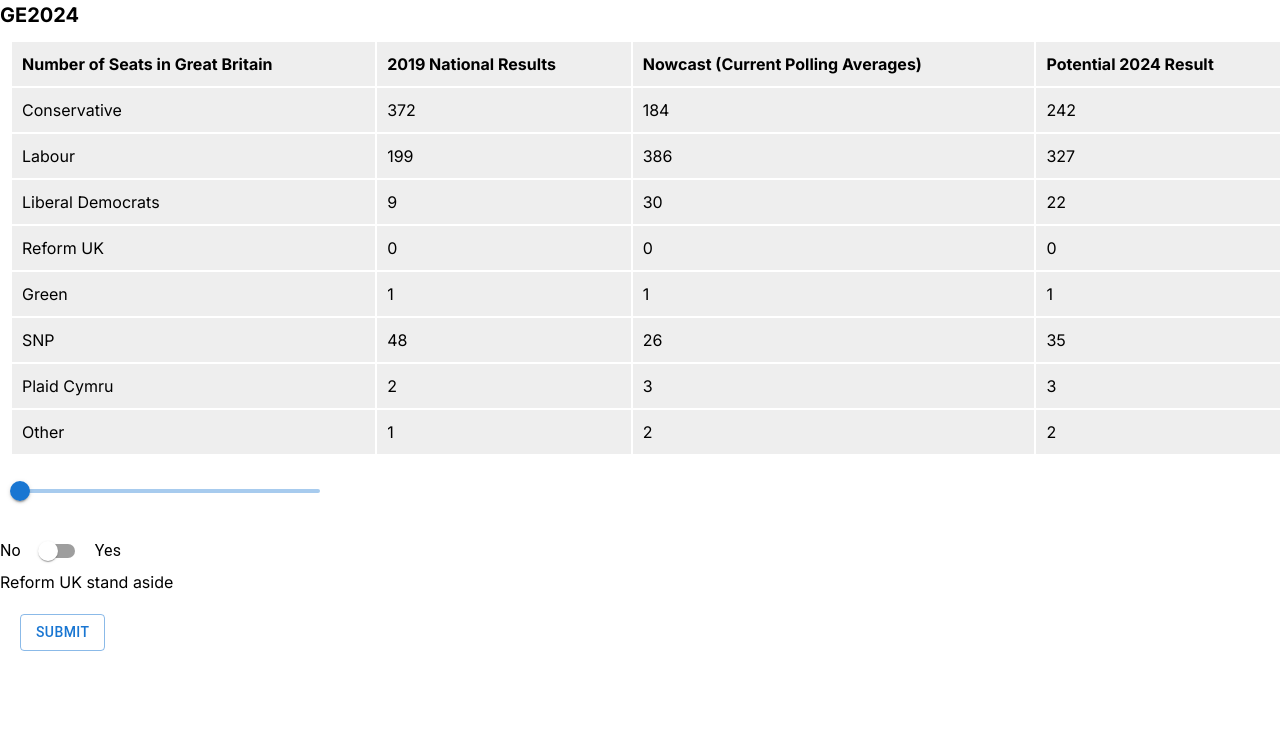
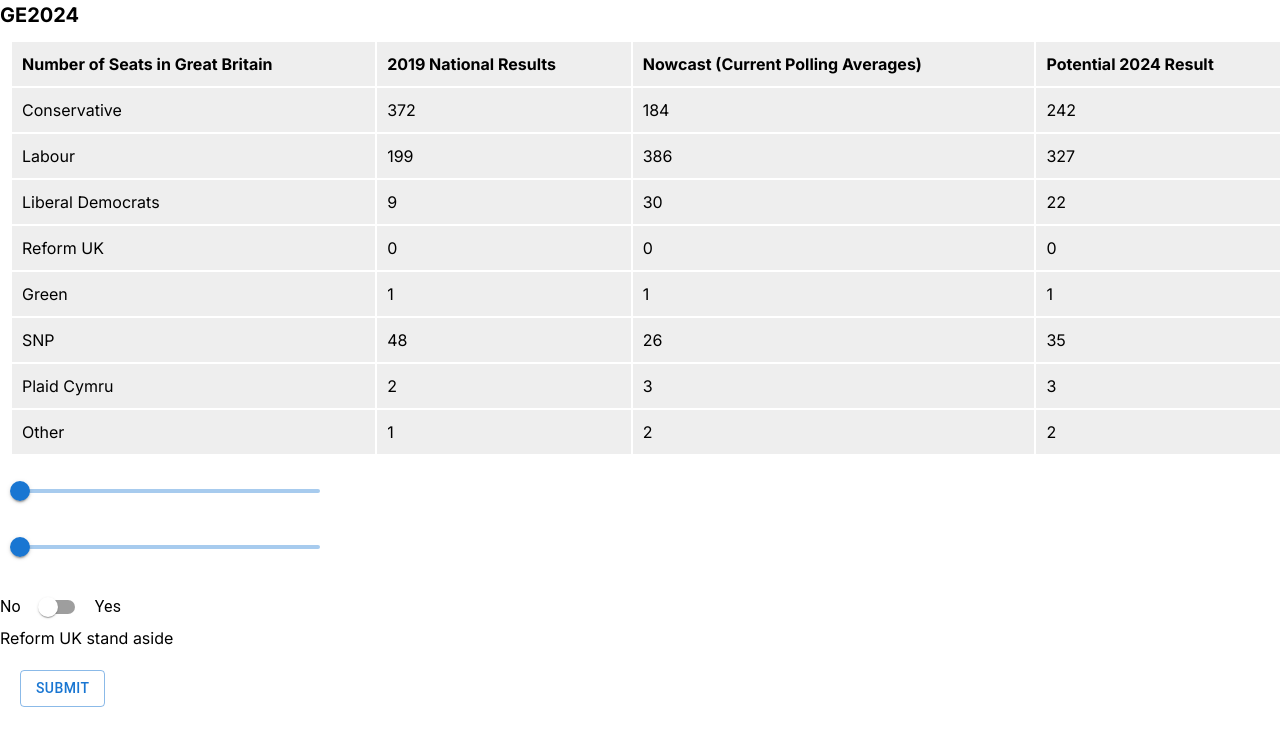
Before and after one commit to langersp/GE2024, a Next.js app: page / in a window 1280 px wide. Shown: the top 746 px of the page. Built offline with nearby package versions, Linux system fonts and the light colour scheme.

Commit message:
add anti tory

```diff
--- a/app/page.js
+++ b/app/page.js
@@ -36,6 +36,7 @@
   //let parsedRawData = JSON.parse(rawData)
 
   const [pollSliderPercentage, setPollSliderPercentage] = useState(0);
+  const [antiTorySliderPercentage, setAntiTorySliderPercentage] = useState(0);
   const [reformToggle, setReformToggle] = useState(false);
 
   const [conservativeData, setConservativeData] = useState({
@@ -91,6 +92,10 @@
     //onHandlePollsTighten()
   };
 
+  const handleAntiTorySliderChange = (event, newValue) => {
+    setAntiTorySliderPercentage(newValue);
+  };
+
   const handleReformToggle = (event) => {
     setReformToggle(prevState => (!prevState))
     // prevState => ({
@@ -99,8 +104,8 @@
     //onHandlePollsTighten()
   }
   console.log(reformToggle, 'toggle')
-
-  const onHandlePollsTighten = (antiToryPercentage = 0) => {
+console.log(antiTorySliderPercentage, 'anti')
+  const onHandlePollsTighten = () => {
     let conservativeSum = 0,
       labourSum = 0,
       liberalSum = 0,
@@ -145,7 +150,8 @@
 
       const W2 = V2 - U2;
 
-      const X2 = W2 * antiToryPercentage;
+      const X2 = W2 * antiTorySliderPercentage / 100;
+      console.log(X2, 'X2')
 
       let Y2 = U2 + X2;
       Y2 = parseFloat(Y2);
@@ -377,6 +383,15 @@
         />
       </Box>
 
+      <Box sx={{ width: 300 }} style={{margin:'20px'}}>
+        <Slider
+          defaultValue={0}
+          aria-label="Anti-Tory Tactical Voting"
+          valueLabelDisplay="auto"
+          onChange={handleAntiTorySliderChange}
+        />
+      </Box>
+
 
       <Stack direction="row" spacing={1} alignItems="center">
         <Typography>No</Typography>
```
